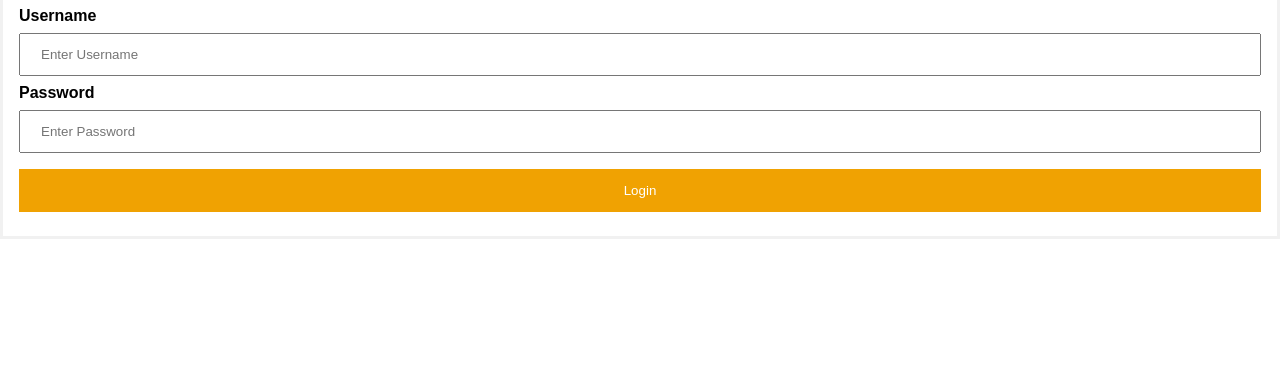
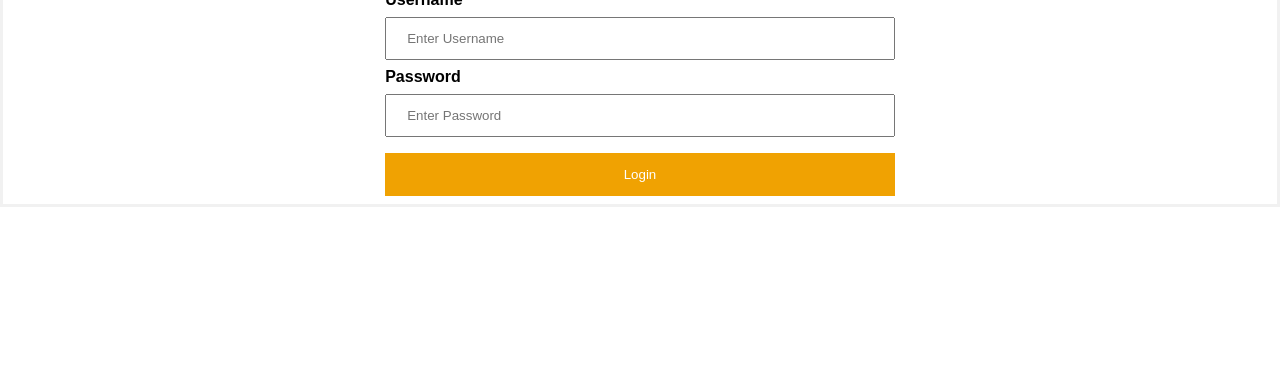
Before and after one commit to Doro-Chau/RoadRuler, a Django app: page /monitor in a window 1280 px wide. Shown: the part 434-800 px from the top of the page. Run offline with Django 4.2, Linux system fonts and the light colour scheme.

Commit message:
change sign in page ui

```diff
--- a/mysite/static/css/integrate.css
+++ b/mysite/static/css/integrate.css
@@ -42,9 +42,10 @@ img.avatar {
 
 /* Add padding to containers */
 .container {
-  padding: 16px;
   display: flex;
   flex-direction: column;
+  width: 40%;
+  margin-left: 30%;
 }
 
 #histogram {
--- a/mysite/static/js/map.js
+++ b/mysite/static/js/map.js
@@ -133,7 +133,7 @@ function showConstruction(object){
     else{
         for (let i=0; i< object.length; i+=6){
             let popup = "<dd>施工單位： " + object[i] + "</dd><dd>施工期間： " + object[i+1] + "-" + object[i+2] + "</dd><dd>每日施工時間： " + object[i+3] + "</dd>";
-            markers_construction.addLayer(L.circle([object[i+4], object[i+5]], {radius: 3.5}).bindPopup(popup)).addTo(mymap);
+            markers_construction.addLayer(L.circle([object[i+4], object[i+5]], {radius: 4.5}).bindPopup(popup)).addTo(mymap);
             mymap.addLayer(markers_construction);
             console.log(markers_construction)
         }
```
